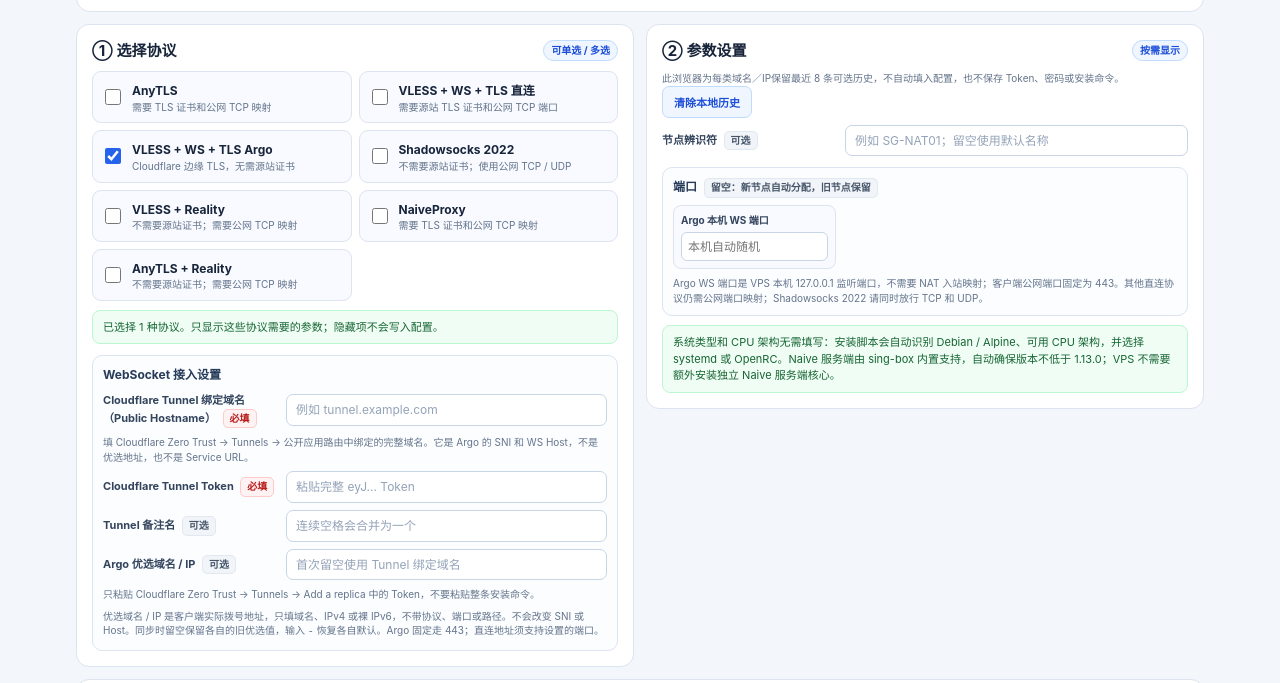
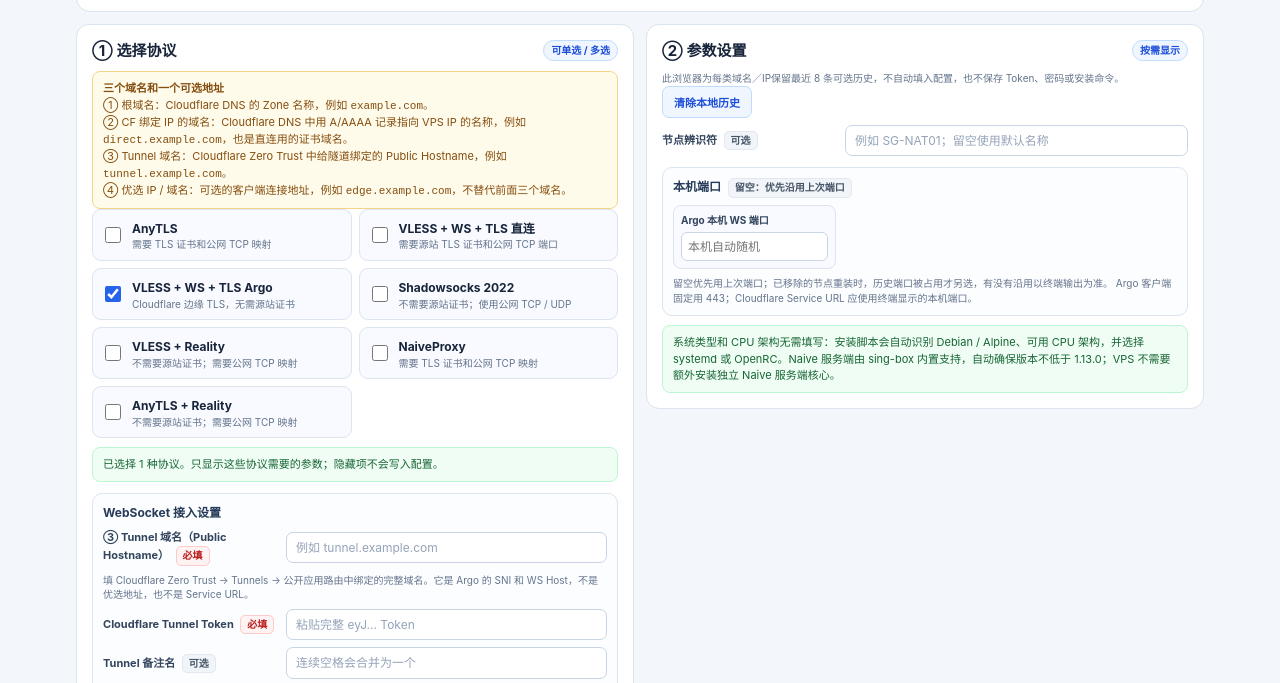
Before and after one commit to mxw1589/jiedian, a plain HTML site: page index.html in a window 1280 px wide. Shown: the part 117-800 px from the top of the page. Drawn offline with Linux system fonts and the light colour scheme.

Commit message:
Reuse previous listener ports and label Cloudflare domains

```diff
--- a/index.html
+++ b/index.html
@@ -28,6 +28,13 @@
 <main class="layout">
 <section class="panel">
   <div class="panelhead"><h2>① 选择协议</h2><span class="badge">可单选 / 多选</span></div>
+  <div class="notice">
+    <b>三个域名和一个可选地址</b><br>
+    ① 根域名：Cloudflare DNS 的 Zone 名称，例如 <code>example.com</code>。<br>
+    ② CF 绑定 IP 的域名：Cloudflare DNS 中用 A/AAAA 记录指向 VPS IP 的名称，例如 <code>direct.example.com</code>，也是直连用的证书域名。<br>
+    ③ Tunnel 域名：Cloudflare Zero Trust 中给隧道绑定的 Public Hostname，例如 <code>tunnel.example.com</code>。<br>
+    ④ 优选 IP / 域名：可选的客户端连接地址，例如 <code>edge.example.com</code>，不替代前面三个域名。
+  </div>
   <div class="protocols">
     <label class="protocol"><input type="checkbox" id="pAnytls"><span><b>AnyTLS</b><small>需要 TLS 证书和公网 TCP 映射</small></span></label>
     <label class="protocol"><input type="checkbox" id="pWs"><span><b>VLESS + WS + TLS 直连</b><small>需要源站 TLS 证书和公网 TCP 端口</small></span></label>
@@ -42,7 +49,7 @@
   <div id="wsSection" class="subpanel">
     <div class="subhead">WebSocket 接入设置</div>
     <div id="argoFields">
-      <div class="field"><label for="argoHost">Cloudflare Tunnel 绑定域名（Public Hostname） <i class="mark req">必填</i></label><input id="argoHost" placeholder="例如 tunnel.example.com" autocomplete="off"></div>
+      <div class="field"><label for="argoHost">③ Tunnel 域名（Public Hostname） <i class="mark req">必填</i></label><input id="argoHost" placeholder="例如 tunnel.example.com" autocomplete="off"></div>
       <div class="footnote">填 Cloudflare Zero Trust → Tunnels → 公开应用路由中绑定的完整域名。它是 Argo 的 SNI 和 WS Host，不是优选地址，也不是 Service URL。</div>
       <div class="field"><label for="argoToken">Cloudflare Tunnel Token <i class="mark req">必填</i></label><input id="argoToken" type="password" placeholder="粘贴完整 eyJ... Token" autocomplete="off"></div>
       <div class="field"><label for="argoTunnelName">Tunnel 备注名 <i class="mark opt">可选</i></label><input id="argoTunnelName" placeholder="连续空格会合并为一个" autocomplete="off"></div>
@@ -81,11 +88,11 @@
 
   <div id="certFields" class="subpanel hidden">
     <div class="subhead">TLS 证书（仅 AnyTLS / Naive / 直连 WS 需要）</div>
-    <div class="field"><label for="tlsDomain">指向 VPS 的 DNS 域名（TLS 证书 / SNI） <i id="tlsDomainMark" class="mark req">必填</i></label><input id="tlsDomain" placeholder="例如 direct.example.com"></div>
+    <div class="field"><label for="tlsDomain">② CF 绑定 IP 的域名（TLS 证书 / SNI） <i id="tlsDomainMark" class="mark req">必填</i></label><input id="tlsDomain" placeholder="例如 direct.example.com"></div>
     <div class="footnote">填你管理且证书要覆盖的完整域名；在 Cloudflare DNS 中配置该名称的 A/AAAA 等记录，使其指向 VPS。AnyTLS、NaiveProxy 和直连 WS 共用此值；直连 WS 的 Host 默认也用它。不填优选域名/IP；建议与 Tunnel 绑定域名不同。</div>
     <div class="field"><label for="certMode">证书签发方式 <i class="mark def">默认 DNS-01</i></label><select id="certMode"><option value="cloudflare">Cloudflare DNS-01（推荐）</option><option value="http01">HTTP-01（公网 TCP 80 必须可访问）</option></select></div>
     <div id="cfCertFields">
-      <div class="field"><label for="cfZone">Cloudflare DNS 区域（Zone 名称） <i class="mark req">必填</i></label><input id="cfZone" placeholder="例如 example.com，按 DNS 控制台中的区域名称填写"></div>
+      <div class="field"><label for="cfZone">① 根域名（Cloudflare DNS Zone） <i class="mark req">必填</i></label><input id="cfZone" placeholder="例如 example.com，按 DNS 控制台中的区域名称填写"></div>
       <div class="footnote">例如区域为 <code>example.com</code>、证书要签给 <code>direct.example.com</code>，则两栏分别填写。如果证书就签给区域本身，只填这里，上方证书域名留空即可。</div>
       <div class="field"><label for="cfToken">Cloudflare DNS API Token <i class="mark req">必填</i></label><input id="cfToken" type="password" placeholder="需要 Zone:DNS:Edit 权限" autocomplete="off"></div>
       <div class="field"><label for="cfZoneId">Zone ID <i class="mark opt">可选</i></label><input id="cfZoneId" placeholder="32 位十六进制；留空自动查询"></div>
@@ -96,7 +103,7 @@
   </div>
 
   <div id="portFields" class="subpanel hidden">
-    <div class="subhead">端口 <i class="mark opt">留空：新节点自动分配，旧节点保留</i></div>
+    <div class="subhead">本机端口 <i class="mark opt">留空：优先沿用上次端口</i></div>
     <div class="portgrid">
       <div class="port hidden" id="portAnytlsWrap"><label for="portAnytls">AnyTLS TCP</label><input id="portAnytls" type="number" min="1024" max="65535" placeholder="自动随机"></div>
       <div class="port hidden" id="portWsWrap"><label for="portWs">直连 WS TLS TCP</label><input id="portWs" type="number" min="1024" max="65535" placeholder="自动随机"></div>
@@ -306,7 +313,7 @@ if command -v curl >/dev/null 2>&1; then curl -fsSL '${RAW_URL}' -o "$SH"
 else wget -qO "$SH" '${RAW_URL}'; fi
 head -n 1 "$SH" | grep -qx '#!/bin/sh'
 grep -q 'WEB_CONFIG_MODE=1' "$SH"
-grep -q 'WEB_CONFIG_SCHEMA=7' "$SH" && grep -q 'WEB_WS_PREFERENCES=1' "$SH" || { echo '线上安装脚本版本过旧；请先同步 HTML 和 Shell 脚本，再重新生成命令。'; exit 1; }
+grep -q 'WEB_CONFIG_SCHEMA=7' "$SH" && grep -q 'WEB_WS_PREFERENCES=1' "$SH" && grep -q 'WEB_PORT_REUSE=1' "$SH" || { echo '线上安装脚本版本过旧；请先同步 HTML 和 Shell 脚本，再重新生成命令。'; exit 1; }
 install -m 700 "$SH" /usr/local/sbin/sb-manager
 rm -f "$SH"
 /usr/local/sbin/sb-manager install-web-config "$CFG"
@@ -338,7 +345,8 @@ function syncUI(){
   const portMap=[["portAnytls","portAnytlsWrap",p.anytls],["portWs","portWsWrap",ws],["portArgo","portArgoWrap",argo],["portSS2022","portSS2022Wrap",p.ss2022],["portReality","portRealityWrap",p.vless_reality],["portNaive","portNaiveWrap",p.naive],["portAnyReality","portAnyRealityWrap",p.anytls_reality]];
   portMap.forEach(([id,wrap,on])=>{setEnabled(id,on);$(wrap).classList.toggle("hidden",!on);});
   $("portFields").classList.toggle("hidden",!any);
-  $("portHint").textContent=argo?"Argo WS 端口是 VPS 本机 127.0.0.1 监听端口，不需要 NAT 入站映射；客户端公网端口固定为 443。其他直连协议仍需公网端口映射；Shadowsocks 2022 请同时放行 TCP 和 UDP。":"NAT VPS 请确认服务商映射的目标端口与这里的本机监听端口一致。";
+  const portReuseHint="留空优先用上次端口；已移除的节点重装时，历史端口被占用才另选，有没有沿用以终端输出为准。";
+  $("portHint").textContent=portReuseHint+(argo?" Argo 客户端固定用 443；Cloudflare Service URL 应使用终端显示的本机端口。":" NAT VPS 请确认服务商映射的目标端口与本机监听端口一致。");
   $("selectionHint").textContent=any?`已选择 ${Object.values(p).filter(Boolean).length} 种协议。只显示这些协议需要的参数；隐藏项不会写入配置。`:"请至少选择一种协议。";
   $("argoHelp").classList.toggle("hidden",!argo);
 }
```
Also changed, not shown: 2 other files.
